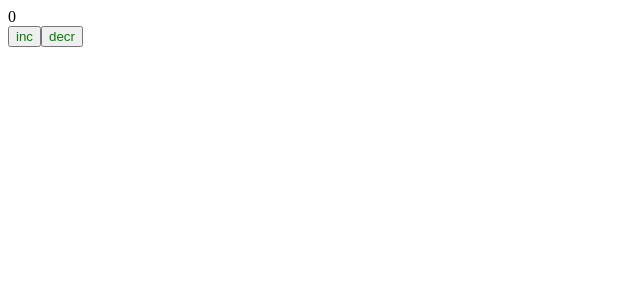
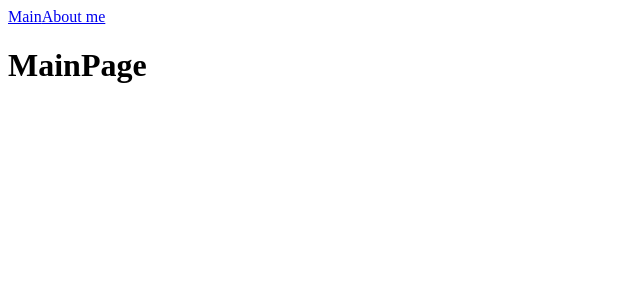
Before and after one commit to MaksimSelchukou/production-project, a React app: page / in a window 1280 px wide. Shown: the top 300 px of the page, without its empty margins (0-640 px from the left). Built offline with nearby package versions, Linux system fonts and the light colour scheme.

Commit message:
feat:added routing,add Lazy-loading components with Suspense

```diff
--- a/package.json
+++ b/package.json
@@ -15,6 +15,7 @@
     "@types/node": "^20.9.3",
     "@types/react": "^18.2.38",
     "@types/react-dom": "^18.2.17",
+    "@types/react-router-dom": "^5.3.3",
     "@types/webpack": "^5.28.5",
     "@types/webpack-dev-server": "^4.7.2",
     "css-loader": "^6.8.1",
@@ -31,6 +32,7 @@
   },
   "dependencies": {
     "react": "^18.2.0",
-    "react-dom": "^18.2.0"
+    "react-dom": "^18.2.0",
+    "react-router-dom": "^6.20.0"
   }
 }
--- /dev/null
+++ b/src/App.tsx
@@ -0,0 +1,22 @@
+import React, {Suspense} from 'react';
+import {Link, Route, Routes} from 'react-router-dom';
+import {MainPageAsync} from "./pages/mainPage/mainPage.async";
+import {AboutPageAsync} from "./pages/aboutPage/AboutPage.async";
+
+const App = () => {
+    return (
+        <div className='app'>
+            <Link to={'/'}>Main</Link>
+            <Link to={'/about'}>About me</Link>
+            <Suspense fallback={<div>...LOADING</div>}>
+                <Routes>
+                    <Route path={'/about'} element={<AboutPageAsync/>}/>
+                    <Route path={'/'} element={<MainPageAsync/>}/>
+                </Routes>
+            </Suspense>
+
+        </div>
+    );
+};
+
+export default App;
--- a/src/index.tsx
+++ b/src/index.tsx
@@ -1,10 +1,11 @@
 import {render} from "react-dom";
-import {Counter} from "./components/Counter";
+import App from "./App";
+import {BrowserRouter} from "react-router-dom";
 
 
 render(
-    <>
-        <Counter/>
-    </>,
+    <BrowserRouter>
+        <App/>
+    </BrowserRouter>,
     document.getElementById('root')
 )
--- /dev/null
+++ b/src/pages/aboutPage/AboutPage.async.tsx
@@ -0,0 +1,8 @@
+import {lazy} from "react";
+
+export const AboutPageAsync = lazy(() => new Promise((res) => {
+    setTimeout(() => {
+        // @ts-ignore
+        res(import('./AboutPage'))
+    }, 1000)
+}));
--- /dev/null
+++ b/src/pages/aboutPage/AboutPage.tsx
@@ -0,0 +1,11 @@
+import React from 'react';
+
+const AboutPage = () => {
+    return (
+        <div>
+                <h1>AboutPage</h1>
+        </div>
+    );
+};
+
+export default AboutPage
--- /dev/null
+++ b/src/pages/mainPage/MainPage.tsx
@@ -0,0 +1,11 @@
+import React from 'react';
+
+const MainPage = () => {
+    return (
+        <div>
+            <h1>MainPage</h1>
+        </div>
+    );
+};
+
+export default MainPage
--- /dev/null
+++ b/src/pages/mainPage/mainPage.async.tsx
@@ -0,0 +1,9 @@
+import {lazy} from "react";
+
+export const MainPageAsync = lazy(() => new Promise((res) => {
+    setTimeout(() => {
+
+        // @ts-ignore
+        res(import('./MainPage'))
+    }, 1000)
+}));
```
Also changed, not shown: 2 other files (tests, documents, lock files or other folders).
